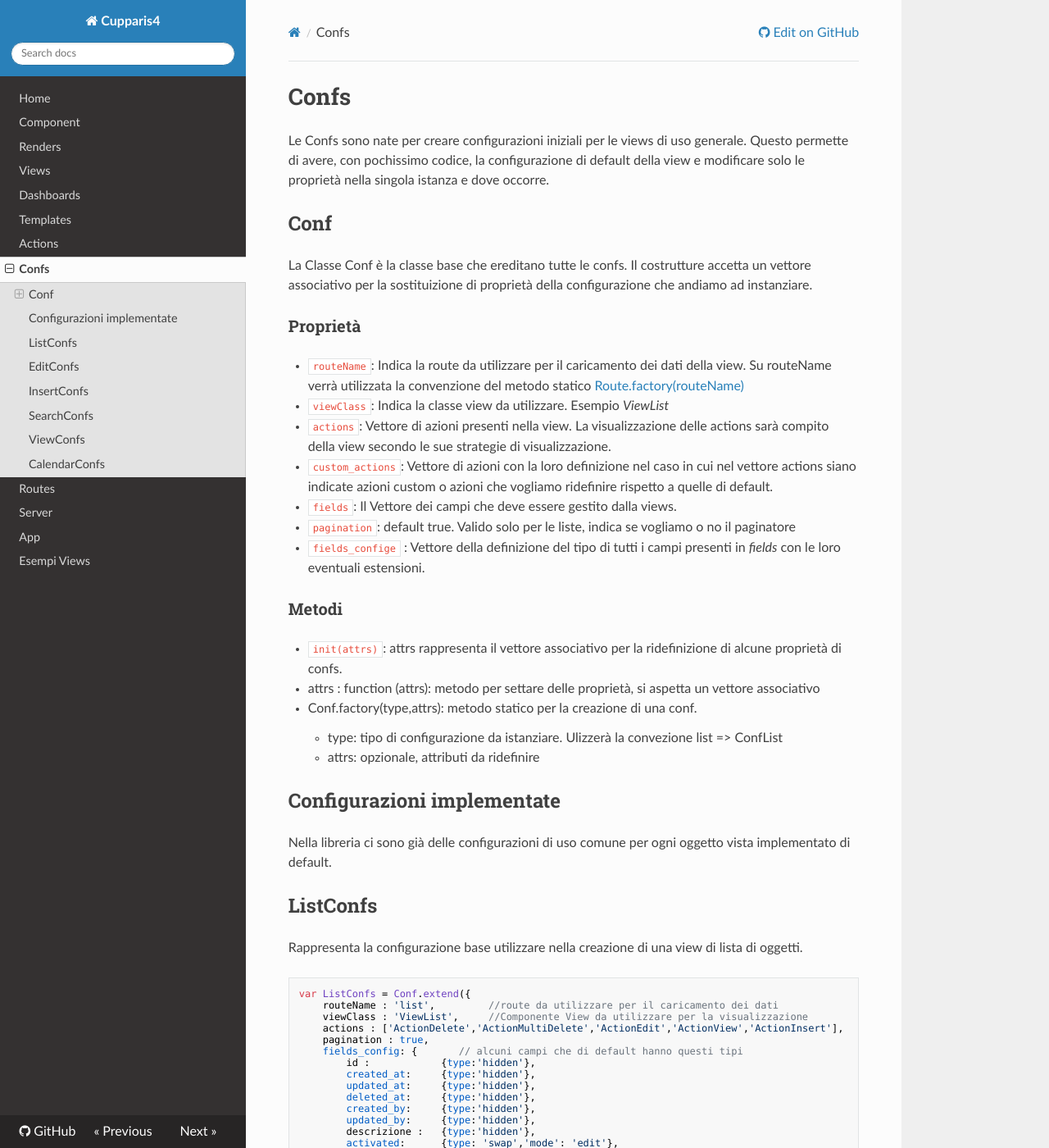
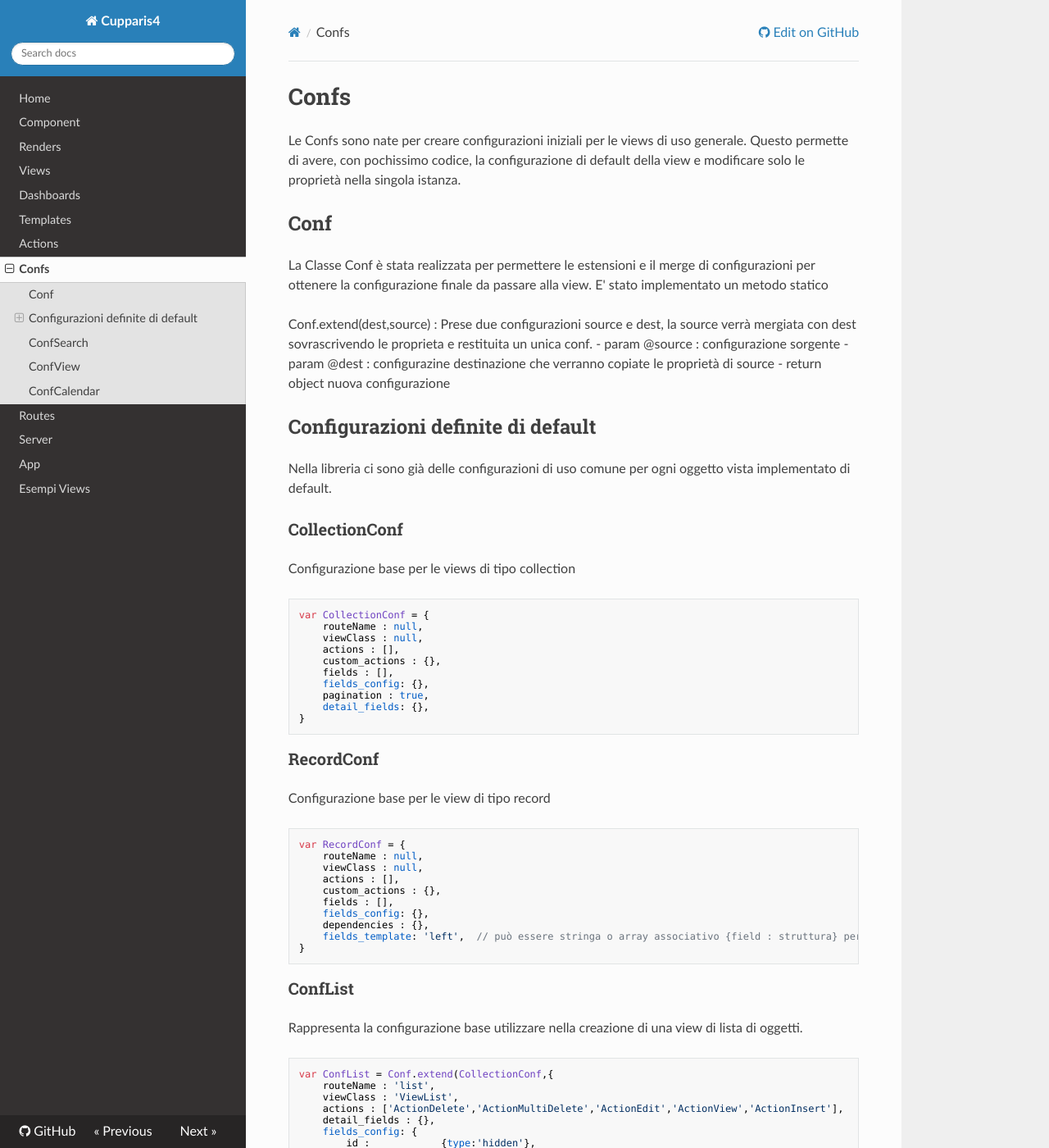
Before and after one commit to marley71/crud, an MkDocs documentation site: the page built from docs/confs.md, in a window 1280 px wide and 1400 px high. Shown: the whole window at 82% size. Built offline with MkDocs 1.6.1, drawn with Linux system fonts in a browser that asks for light colours; nearby versions of some CDN libraries; old or Windows-style settings are respelled for this version of MkDocs; some of the changed text lies outside the part shown.

Commit message:
nuova libreria e migliorato help

````diff
--- a/docs/confs.md
+++ b/docs/confs.md
@@ -2,58 +2,72 @@
 
 Le Confs sono nate per creare configurazioni iniziali per le views di uso generale.
 Questo permette di avere, con pochissimo codice, la configurazione di default
-della view e modificare solo le proprietà nella singola istanza e dove occorre.
+della view e modificare solo le proprietà nella singola istanza.
 
 ## Conf
 
-La Classe Conf è la classe base che ereditano tutte le confs. Il costrutture
-accetta un vettore associativo per la sostituizione di proprietà della configurazione che
-andiamo ad instanziare.
+La Classe Conf è stata realizzata per permettere le estensioni e il merge di configurazioni
+per ottenere la configurazione finale da passare alla view.
+E' stato implementato un metodo statico
 
-### Proprietà
-- `routeName`: Indica la route da utilizzare per il caricamento dei dati della view.
-Su routeName verrà utilizzata la convenzione del metodo statico
-[Route.factory(routeName)](routes.md)
-- `viewClass`: Indica la classe view da utilizzare. Esempio *ViewList*
-- `actions`: Vettore di azioni presenti nella view. La visualizzazione delle actions
-sarà compito della view secondo le sue strategie di visualizzazione.
-- `custom_actions`: Vettore di azioni con la loro definizione nel caso in cui
-nel vettore actions  siano indicate azioni custom o azioni che vogliamo ridefinire rispetto
-a quelle di default.
-- `fields`: Il Vettore dei campi che deve essere gestito dalla views.
-- `pagination`: default true. Valido solo per le liste, indica se vogliamo o no il paginatore
-- `fields_confige` : Vettore della definizione del tipo di tutti i campi presenti in *fields*
-con le loro eventuali estensioni.
+Conf.extend(dest,source) : Prese due configurazioni source e dest, la source verrà mergiata con dest
+ sovrascrivendo le proprieta e restituita un unica conf.
+- param @source : configurazione sorgente
+- param @dest : configurazine destinazione che verranno copiate le proprietà di source
+- return object nuova configurazione
 
 
-
-### Metodi
-
-- `init(attrs)`: attrs rappresenta il vettore associativo per la ridefinizione
-di alcune proprietà di confs.
-- attrs : function (attrs): metodo per settare delle proprietà, si aspetta un vettore associativo
-
-- Conf.factory(type,attrs): metodo statico per la creazione di una conf.
-    - type: tipo di configurazione da istanziare. Ulizzerà la convezione list => ConfList
-    - attrs: opzionale, attributi da ridefinire
-
-
-## Configurazioni implementate
+## Configurazioni definite di default
 
 Nella libreria ci sono già delle configurazioni di uso comune per ogni oggetto vista
 implementato di default.
 
-## ListConfs
+### CollectionConf
+
+Configurazione base per le views di tipo collection
+
+```javascript
+var CollectionConf = {
+    routeName : null,
+    viewClass : null,
+    actions : [],
+    custom_actions : {},
+    fields : [],
+    fields_config: {},
+    pagination : true,
+    detail_fields: {},
+}
+```
+
+### RecordConf
+
+Configurazione base per le view di tipo record
+
+```javascript
+var RecordConf = {
+    routeName : null,
+    viewClass : null,
+    actions : [],
+    custom_actions : {},
+    fields : [],
+    fields_config: {},
+    dependencies : {},
+    fields_template: 'left',  // può essere stringa o array associativo {field : struttura} per definizioni di struttura per ogni campo
+}
+```
+
+
+### ConfList
 
 Rappresenta la configurazione base utilizzare nella creazione di una view di lista di oggetti.
 
 ```javascript
-var ListConfs = Conf.extend({
-    routeName : 'list',         //route da utilizzare per il caricamento dei dati
-    viewClass : 'ViewList',     //Componente View da utilizzare per la visualizzazione
+var ConfList = Conf.extend(CollectionConf,{
+    routeName : 'list',
+    viewClass : 'ViewList',
     actions : ['ActionDelete','ActionMultiDelete','ActionEdit','ActionView','ActionInsert'],
-    pagination : true,
-    fields_config: {       // alcuni campi che di default hanno questi tipi
+    detail_fields : {},
+    fields_config: {
         id :            {type:'hidden'},
         created_at:     {type:'hidden'},
         updated_at:     {type:'hidden'},
@@ -70,17 +84,19 @@ var ListConfs = Conf.extend({
 });
 ```
 
-## EditConfs
+### ConfEdit
 
 Rappresenta la configurazione per l'editing di un record.
 
 ```javascript
-var EditConfs = Conf.extend({
+var ConfEdit = Conf.extend(RecordConf, {
     routeName : 'edit',
     viewClass : 'ViewEdit',
     actions : ['ActionSave','ActionBack'],
+    custom_actions : {},
+    fields: [],
     fields_config: {
-        id: {type:'input'},
+        id: {type:'hidden'},
         created_at: {type:'hidden'},
         updated_at: {type:'hidden'},
         deleted_at: {type:'hidden'},
@@ -90,50 +106,51 @@ var EditConfs = Conf.extend({
         descrizione: {type: 'texthtml'},
         body: {type: 'texthtml'},
         note: {type: 'texthtml'},
-        fotos: {type: 'hasmany_upload_image', 'label': 'no'},
-        attachments: {type: 'hasmany_upload_attachment', 'label': 'no'},
+        fotos: {type: 'hasmany_upload_image',templateName:'no'},
+        attachments: {type: 'hasmany_upload_attachment',templateName:'no'},
         data: {type: 'date_picker'},
-        data_formatted: {type:'hidden'},
         status: {type:'hidden'},
         token: {type:'hidden'},
         captcha: {type: 'captcha'},
     },
+    dependencies : {}
 });
 ```
 
 
-## InsertConfs
+### ConfInsert
 
 Rappresenta la configurazione per una vista per inserire un record.
 
 ```javascript
-var InsertConfs = EditConfs.extend({
+var ConfInsert = Conf.extend(ConfEdit,{
     routeName : 'insert',
     viewClass : 'ViewInsert',
 });
 ```
 
-## SearchConfs
+## ConfSearch
 
 Rappresenta la configurazione di una vista per la ricerca.
 
 ```javascript
-var SearchConfs = Conf.extend({
+var ConfSearch = Conf.extend(RecordConf ,{
     routeName : 'search',
     viewClass : 'ViewSearch',
     actions : ['ActionSearch','ActionReset'],
 });
 ```
 
-## ViewConfs
+## ConfView
 
 Configurazione per la vista in modalità view di un record
 
 ```javascript
-var ViewConfs = Conf.extend({
+var ConfView = Conf.extend(RecordConf ,{
+    routeName : 'view',
     viewClass : 'ViewView',
     fields_config: {
-        attivo: {type: 'swap',mode : 'view'},
+        attivo: {type: 'swap'},
         fotos : {type: 'hasmany_upload_image'},
         attachments: {type: 'hasmany_upload_attachment'},
         id: {type:'hidden'},
@@ -146,19 +163,17 @@ var ViewConfs = Conf.extend({
 });
 ```
 
-## CalendarConfs
+## ConfCalendar
 
 Configurazione per la vista a calendario di una lista di record.
 
 ```javascript
-var ConfCalendar = CollectionConf.extend({
+var ConfCalendar =  Conf.extend(CollectionConf ,{
     routeName : 'calendar',
     viewClass : 'ViewCalendar',
-    data_inizio : 'data',       // nome campo da utlizzare per prendere la data dell'evento
-    data_fine : null,           // eventuale campo che segna la data di fine  dell'evento
-    title : null,               // nome campo da utilizzare per la visualizzazione dell'evento
-    calendar_options : {        // opzioni da passare al plugin fullCalendar
-
-    }
+    data_inizio : 'data',   // nome campo da utlizzare per prendere la data dell'evento
+    data_fine : null,       // eventuale campo che segna la data di fine  dell'evento
+    title : null,           // nome campo da utilizzare per la visualizzazione dell'evento
+    calendar_options : {}   // opzioni da passare al plugin fullCalendar
 });
 ```
````
Also changed, not shown: docs/app.md (+8 -2 lines), docs/index.md (+1 -1 lines), 1 other file.
